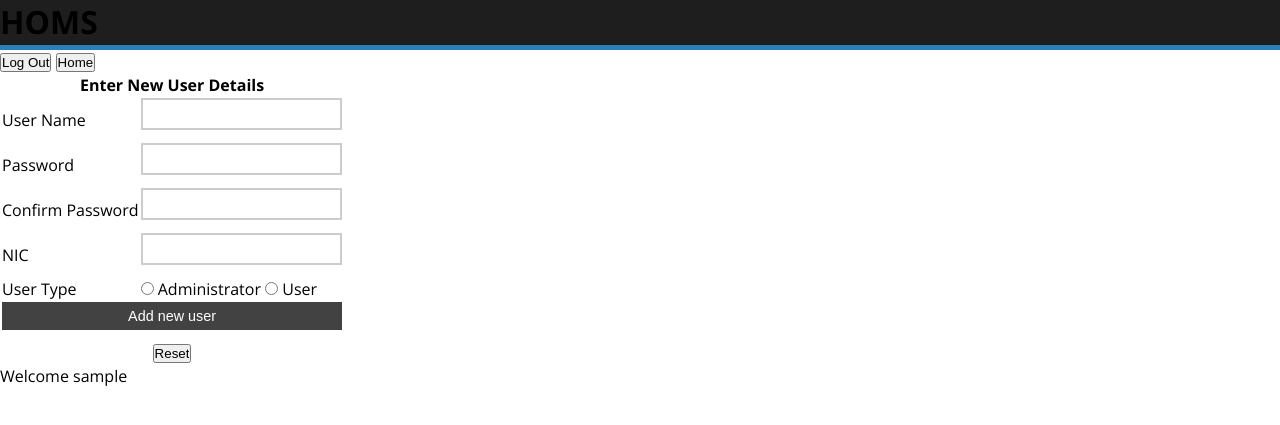
After one commit to BhasuraSuseen/Group-project2, a PHP site: page /admin.php in a window 1280 px wide. The commit adds this page. Shown: the top 425 px of the page. Run offline with PHP 8.4, Linux system fonts and the light colour scheme; the visitor is signed in with stand-in values (Sample User, id 1); tables that the repository leaves empty or names only in its code hold one stand-in row (values such as "Sample post"); some libraries are stand-ins or nearby versions.

Commit message:
admin page

```diff
--- /dev/null
+++ b/admin.php
@@ -0,0 +1,109 @@
+<!DOCTYPE html>
+<html>
+<head>
+	<title>Admin</title>
+	<link rel="stylesheet" type="text/css" href="styles/global.css" />
+	<script src="parsley.min.js"></script>
+	<script src="https://ajax.googleapis.com/ajax/libs/jquery/1.12.4/jquery.min.js"></script>
+</head>
+<body>
+<div id="header">
+<h1>HOMS</h1>
+</div>
+<div id="icbar">
+<a href="login.php"><button class="button button2">Log Out</button></a>
+<a href="homs_home.php"><button class="button button2">Home</button></a>
+</div>
+<div id="log">
+
+ <form name="new_user" action="admin.php" method="post" accept-charset="utf-8" data-parsley-validate>
+			<table>
+			<thead>
+			<tr>
+			<th colspan=2>Enter New User Details </th></thead>
+			</tr>
+			<tr><td>User Name</td><td>
+			<input type="text" name="user_name" size="20" required></td></tr>
+			<tr><td>Password</td><td>
+			<input type="password" name="password" size="20" required></td></tr>
+			<tr><td>Confirm Password</td><td>
+			<input type="password" name="passwordc" size="20" required></td></tr>
+			<tr><td>NIC</td><td>
+			<input type="number" name="nic" size="20" required></td></tr>
+			<tr><td>User Type</td><td><input type="radio" name="usertype" value="1"> Administrator
+  			<input type="radio" name="usertype" value="0" required=""> User</td></tr>
+			<tr><td colspan=2 align="center">
+			<input type="submit" value="Add new user" name="submit" class="button">
+			<input type="reset" value="Reset" class="button"></td>
+			</tr></table>
+			</form>
+<?php
+require "connect.php";
+
+ session_start();
+
+echo "Welcome ". $_SESSION['username'];
+
+$sql = "SELECT USERNAME,ADMIN,NIC_NO FROM users WHERE USERNAME!='".$_SESSION['username']."'";
+
+$result = mysqli_query($conn, $sql);
+
+if (mysqli_num_rows($result) > 0) {
+    // output data of each row
+	echo "<table width=100%><tr><th>User Name</th>
+	<th>Administrator</th><th>NIC</th></tr>";
+
+	while($row = mysqli_fetch_assoc($result)) {
+
+        echo "<tr><td>".$row["USERNAME"]."</td><td>"
+		. $row["ADMIN"]. "</td><td>" . $row["NIC_NO"].
+		"</td></tr>" ;
+
+
+	}
+
+}
+ echo"</table>";
+ if(isset($_POST["submit"])){
+ 	 $user = $_POST['user_name'];
+ 	 $id = $_POST['nic'];
+ 	 $pass = $_POST['password'];
+ 	 $admin = $_POST['usertype'];
+ 	 $passc = $_POST['passwordc'];
+ 	 if ($pass == $passc){
+ 	 /*checking if the user name is taken */
+  $usernamecheck="select * from users where USERNAME='$user'";
+  $result1=mysqli_query($conn,$usernamecheck);
+if(mysqli_num_rows($result1)>=1){
+   echo $user." is already taken";
+
+ }
+ else{
+ 	/*checking if the user is in the database*/
+ 		$idcheck="select * from employee where NIC_NO='$id'";
+   		$result2=mysqli_query($conn,$idcheck);
+   		if(mysqli_num_rows($result2)>=1){
+   			/*checking if the user has an account already*/
+  				$idcheck2="select * from users where NIC_NO='$id'";
+  				$result3=mysqli_query($conn,$idcheck2);
+  				if(mysqli_num_rows($result3)>=1){
+   				echo $user." has an account already";}
+   				else{
+   					$sql1="INSERT INTO users (USERNAME,PASSWORD,ADMIN,NIC_NO) VALUES ('$user','$pass','$admin','$id')";
+   					mysqli_query($conn,$sql1);
+   					echo $user . "was entered successfully";
+   				}
+   		}
+   		else{echo "Please enter a valid Employee ID number";}
+
+
+ }
+}
+else{echo "passwords do not match";}
+}
+
+mysqli_close($conn);
+?>
+</div>
+</body>
+</html>
--- a/login.php
+++ b/login.php
@@ -38,7 +38,7 @@
             $_SESSION['username']=$username;
             if($count[1]==0 ){
 
-                header("Location: home.php");
+                header("Location: homs_home.php");
 		          die();
 
             }elseif($count[1]==1){
```
